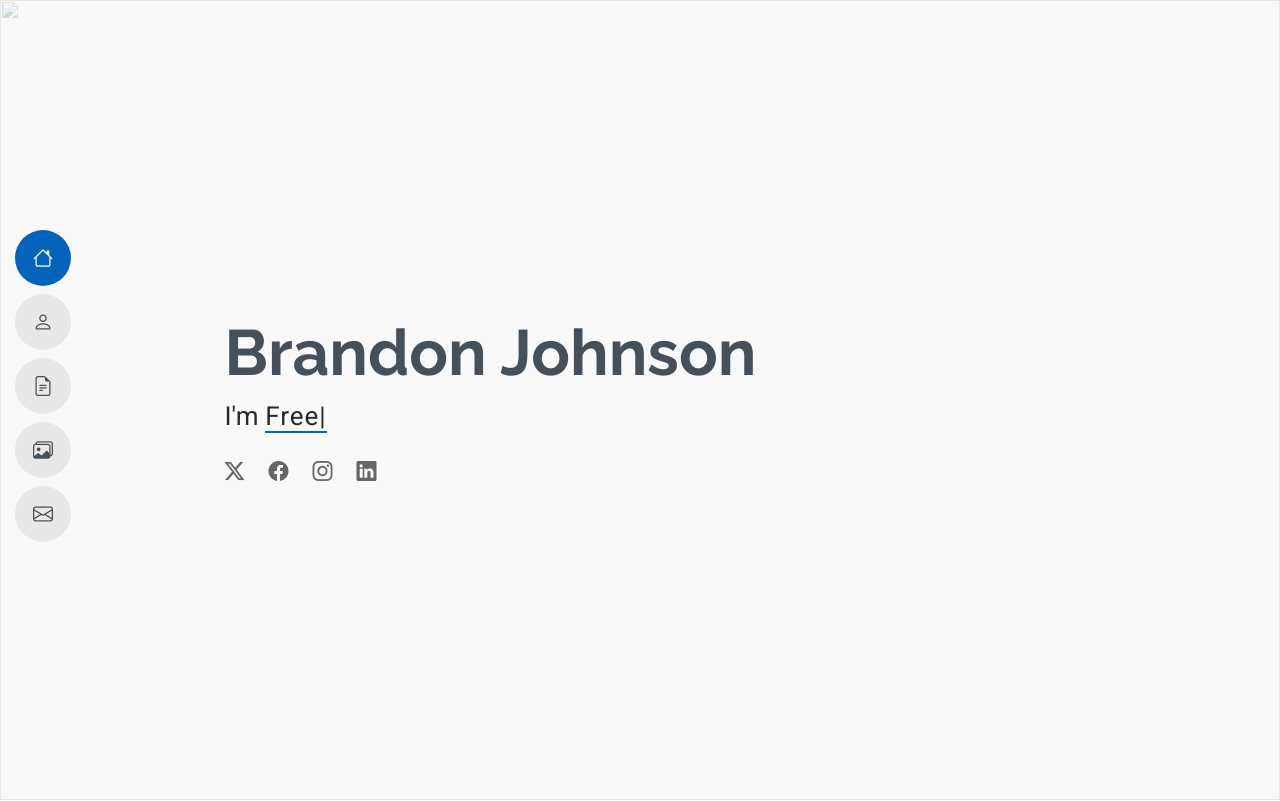
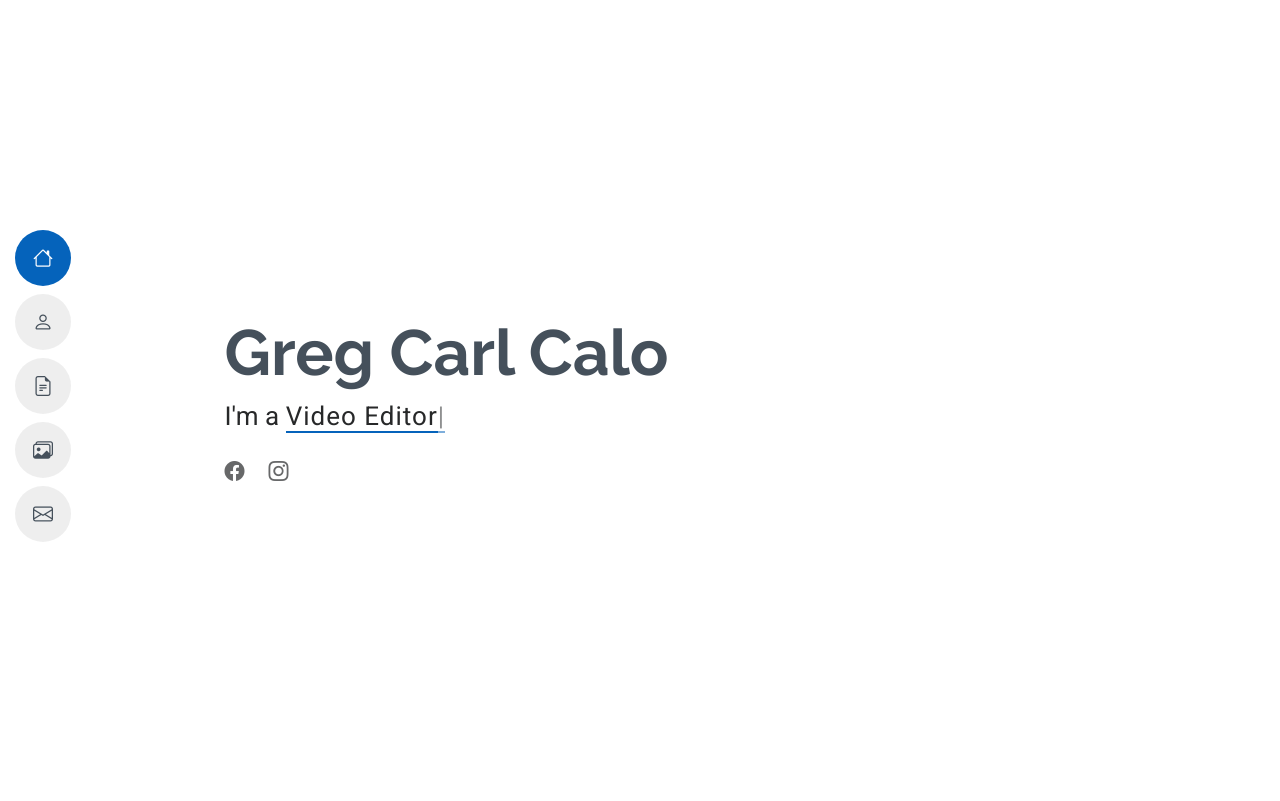
Before and after one commit to gccalo/gccalo.github.io, a plain HTML site: page index.html in a window 1280 px wide. Shown: the top 801 px of the page. Drawn offline with Linux system fonts and the light colour scheme; files that its build step writes are made by us from their sources.

Commit message:
changing hero

```diff
--- a/index.html
+++ b/index.html
@@ -88,18 +88,16 @@
     </header>
     <main class="main">
       <!-- Hero Section -->
-      <section id="hero" class="hero section light-background">
-        <img src="assets/img/hero-bg.jpg" alt="" />
-
+      <section id="hero" class="hero section">
         <div class="container" data-aos="zoom-out">
           <div class="row justify-content-center">
             <div class="col-lg-9">
-              <h2>Brandon Johnson</h2>
+              <h2>Greg Carl Calo</h2>
               <p>
-                I'm
+                I'm a
                 <span
                   class="typed"
-                  data-typed-items="Designer, Developer, Freelancer, Photographer"
+                  data-typed-items="IT Student, Video Editor, Photographer"
                   >Designer</span
                 ><span
                   class="typed-cursor typed-cursor--blink"
@@ -107,10 +105,13 @@
                 ></span>
               </p>
               <div class="social-links">
-                <a href="#"><i class="bi bi-twitter-x"></i></a>
-                <a href="#"><i class="bi bi-facebook"></i></a>
-                <a href="#"><i class="bi bi-instagram"></i></a>
-                <a href="#"><i class="bi bi-linkedin"></i></a>
+                <a
+                  href="https://www.facebook.com/profile.php?id=100078310569848&mibextid=ZbWKwL"
+                  ><i class="bi bi-facebook"></i
+                ></a>
+                <a href="https://www.instagram.com/ghregcharl/"
+                  ><i class="bi bi-instagram"></i
+                ></a>
               </div>
             </div>
           </div>
```
